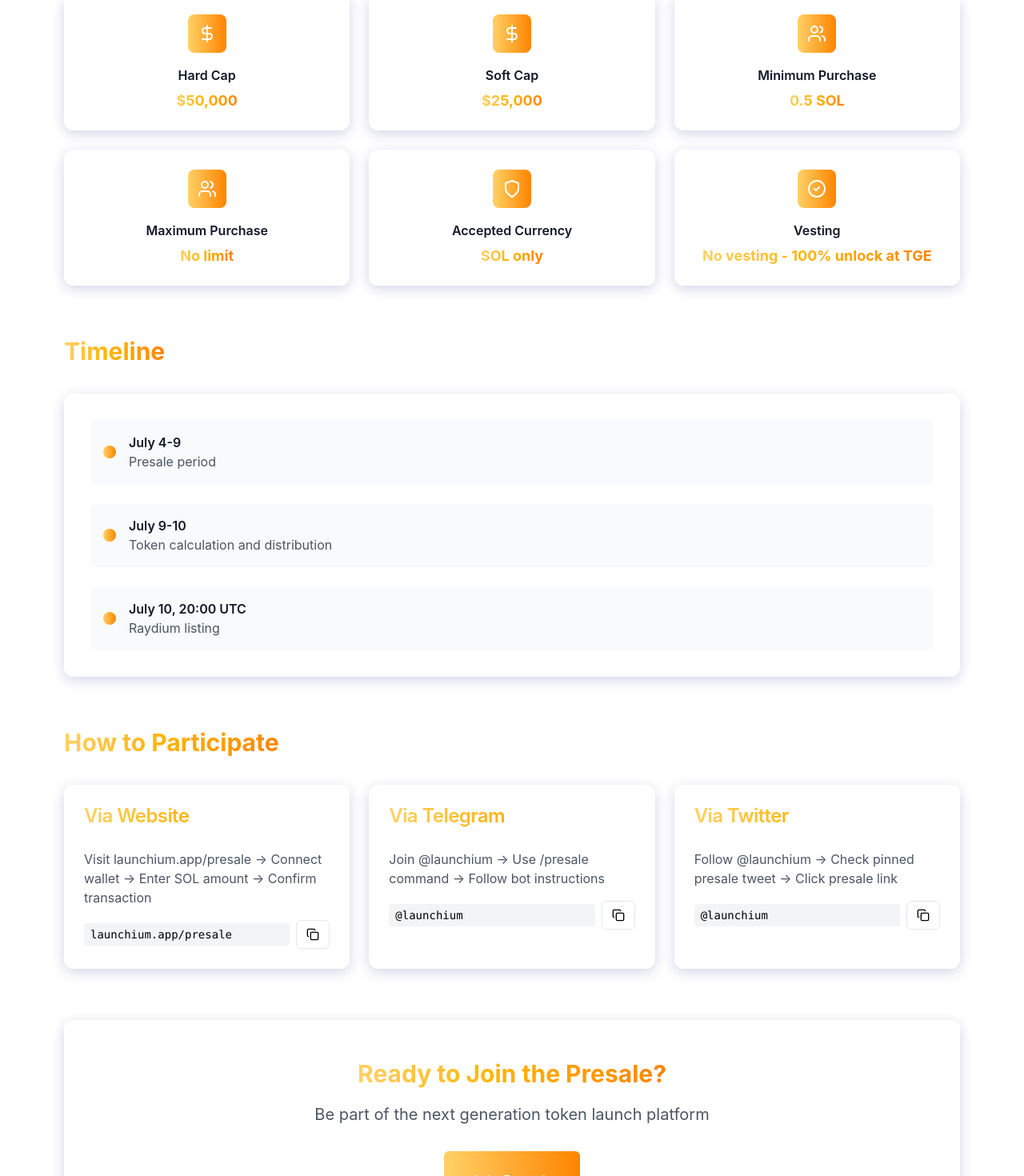
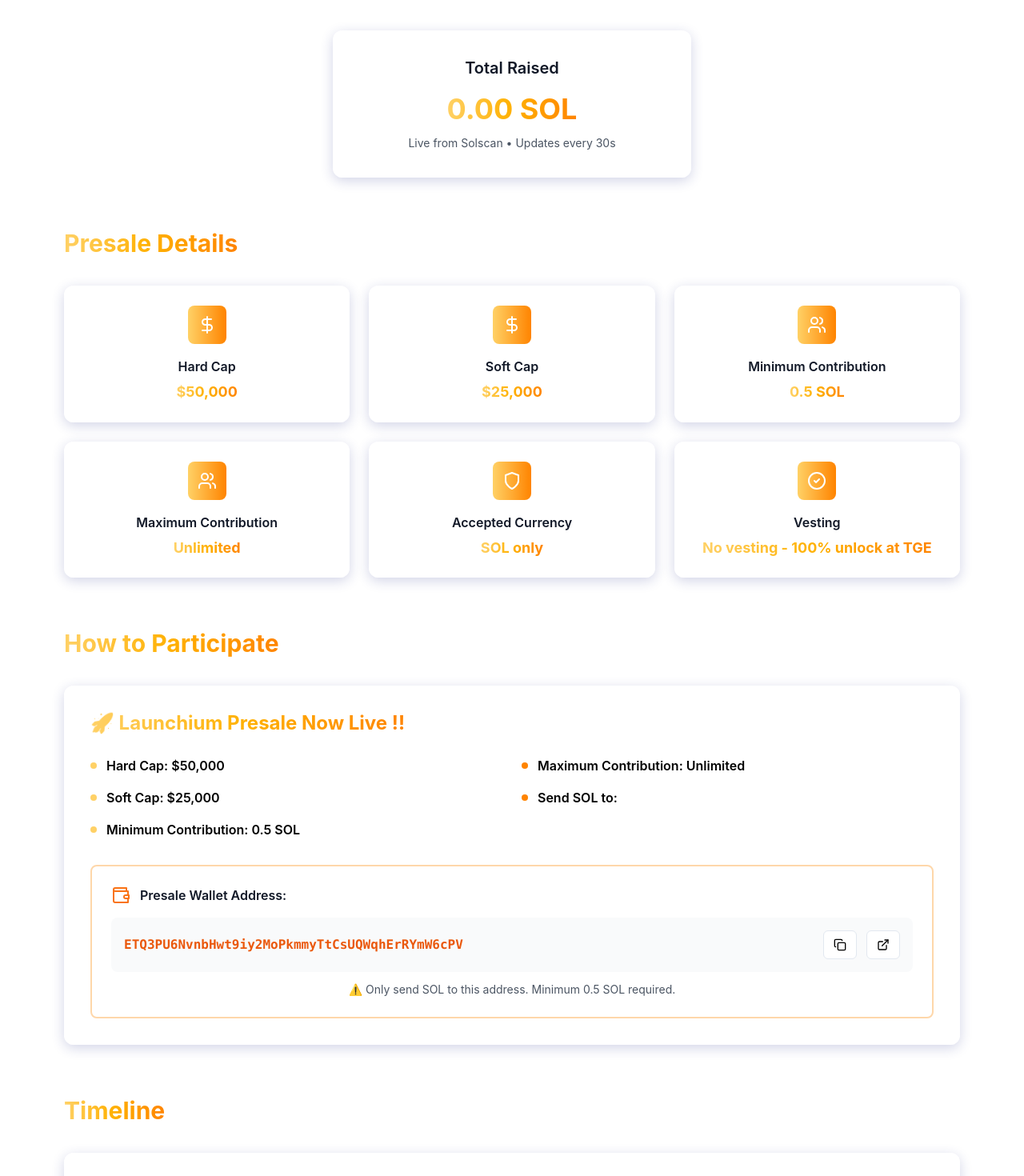
Before and after one commit to gigagfun/launchium, a Next.js app: page /presale in a window 1280 px wide. Shown: the part 815-2285 px from the top of the page at 80% size. Built offline with nearby package versions, Linux system fonts and the light colour scheme; no server answers.

Commit message:
Update presale page with live countdown, Solana address, and raised amount tracker

```diff
--- a/app/presale/page.tsx
+++ b/app/presale/page.tsx
@@ -4,7 +4,7 @@
 import { motion } from 'framer-motion'
 import { Card, CardContent, CardHeader, CardTitle } from '@/components/ui/card'
 import { Button } from '@/components/ui/button'
-import { Clock, DollarSign, Users, Shield, Copy, ExternalLink, CheckCircle2 } from 'lucide-react'
+import { Clock, DollarSign, Users, Shield, Copy, ExternalLink, CheckCircle2, Wallet } from 'lucide-react'
 import Image from 'next/image'
 
 const PresalePage = () => {
@@ -16,9 +16,10 @@
   })
 
   const [copied, setCopied] = useState<string | null>(null)
+  const [raisedAmount, setRaisedAmount] = useState<number>(0)
 
   useEffect(() => {
-    const targetDate = new Date('2025-07-04T20:00:00Z').getTime()
+    const targetDate = new Date('2025-07-09T20:00:00Z').getTime()
 
     const timer = setInterval(() => {
       const now = new Date().getTime()
@@ -37,23 +38,45 @@
     return () => clearInterval(timer)
   }, [])
 
+  // Fetch raised amount from Solscan API
+  useEffect(() => {
+    const fetchRaisedAmount = async () => {
+      try {
+        const response = await fetch('https://public-api.solscan.io/account/ETQ3PU6NvnbHwt9iy2MoPkmmyTtCsUQWqhErRYmW6cPV')
+        const data = await response.json()
+        const balanceInSOL = data.lamports / 1000000000 // Convert lamports to SOL
+        setRaisedAmount(balanceInSOL)
+      } catch (error) {
+        console.error('Error fetching balance:', error)
+        setRaisedAmount(0)
+      }
+    }
+
+    fetchRaisedAmount()
+    const interval = setInterval(fetchRaisedAmount, 30000) // Update every 30 seconds
+
+    return () => clearInterval(interval)
+  }, [])
+
   const copyToClipboard = (text: string, type: string) => {
     navigator.clipboard.writeText(text)
     setCopied(type)
     setTimeout(() => setCopied(null), 2000)
   }
 
+  const solanaAddress = "ETQ3PU6NvnbHwt9iy2MoPkmmyTtCsUQWqhErRYmW6cPV"
+
   const presaleDetails = [
     { label: "Hard Cap", value: "$50,000", icon: DollarSign },
     { label: "Soft Cap", value: "$25,000", icon: DollarSign },
-    { label: "Minimum Purchase", value: "0.5 SOL", icon: Users },
-    { label: "Maximum Purchase", value: "No limit", icon: Users },
+    { label: "Minimum Contribution", value: "0.5 SOL", icon: Users },
+    { label: "Maximum Contribution", value: "Unlimited", icon: Users },
     { label: "Accepted Currency", value: "SOL only", icon: Shield },
     { label: "Vesting", value: "No vesting - 100% unlock at TGE", icon: CheckCircle2 }
   ]
 
   const timeline = [
-    { date: "July 4-9", event: "Presale period", status: "upcoming" },
+    { date: "July 4-9", event: "Presale period", status: "live" },
     { date: "July 9-10", event: "Token calculation and distribution", status: "upcoming" },
     { date: "July 10, 20:00 UTC", event: "Raydium listing", status: "upcoming" }
   ]
@@ -112,7 +135,7 @@
             transition={{ delay: 0.2 }}
             className="text-xl md:text-2xl opacity-90"
           >
-            Join the future of token launches
+            🚀 Launchium Presale Now Live !!
           </motion.p>
         </div>
 
@@ -122,13 +145,25 @@
 
       <div className="max-w-6xl mx-auto px-4 py-16 space-y-16">
 
+        {/* Live Status Banner */}
+        <motion.div
+          initial={{ opacity: 0, y: 20 }}
+          animate={{ opacity: 1, y: 0 }}
+          className="text-center"
+        >
+          <div className="inline-flex items-center space-x-2 bg-green-100 dark:bg-green-900/20 text-green-800 dark:text-green-400 px-6 py-3 rounded-full text-lg font-semibold">
+            <div className="w-3 h-3 bg-green-500 rounded-full animate-pulse"></div>
+            <span>Presale is LIVE!</span>
+          </div>
+        </motion.div>
+
         {/* Countdown Timer */}
         <motion.div
           initial={{ opacity: 0, y: 50 }}
           whileInView={{ opacity: 1, y: 0 }}
           className="text-center"
         >
-          <h2 className="text-3xl font-bold gradient-text mb-8">Presale Starts In</h2>
+          <h2 className="text-3xl font-bold gradient-text mb-8">Presale Ends In</h2>
           <div className="grid grid-cols-2 md:grid-cols-4 gap-4 max-w-2xl mx-auto">
             {Object.entries(timeLeft).map(([unit, value]) => (
               <Card key={unit} className="text-center">
@@ -144,8 +179,27 @@
             ))}
           </div>
           <p className="text-sm text-gray-600 dark:text-gray-400 mt-4">
-            July 4, 2025 20:00 UTC - July 9, 2025 20:00 UTC
+            Ends: July 9, 2025 at 20:00 UTC
           </p>
+        </motion.div>
+
+        {/* Raised Amount */}
+        <motion.div
+          initial={{ opacity: 0, y: 50 }}
+          whileInView={{ opacity: 1, y: 0 }}
+          className="text-center"
+        >
+          <Card className="max-w-md mx-auto bg-gradient-to-r from-primary/10 to-accent/10 border-2 border-primary/20">
+            <CardContent className="p-8">
+              <h3 className="text-xl font-semibold mb-4 text-gray-900 dark:text-gray-100">Total Raised</h3>
+              <div className="text-4xl font-bold gradient-text mb-2">
+                {raisedAmount.toFixed(2)} SOL
+              </div>
+              <div className="text-sm text-gray-600 dark:text-gray-400">
+                Live from Solscan • Updates every 30s
+              </div>
+            </CardContent>
+          </Card>
         </motion.div>
 
         {/* Presale Details */}
@@ -180,6 +234,85 @@
           </div>
         </motion.div>
 
+        {/* How to Participate */}
+        <motion.div
+          initial={{ opacity: 0, y: 50 }}
+          whileInView={{ opacity: 1, y: 0 }}
+        >
+          <h2 className="text-3xl font-bold gradient-text text-center mb-8">How to Participate</h2>
+
+          {/* Presale Info */}
+          <Card className="mb-8 bg-gradient-to-r from-blue-50 to-purple-50 dark:from-blue-900/20 dark:to-purple-900/20 border-2 border-blue-200 dark:border-blue-800">
+            <CardContent className="p-8">
+              <h3 className="text-2xl font-bold gradient-text mb-6 text-center">
+                🚀 Launchium Presale Now Live !!
+              </h3>
+              <div className="grid grid-cols-1 md:grid-cols-2 gap-6">
+                <div className="space-y-4">
+                  <div className="flex items-center space-x-3">
+                    <div className="w-2 h-2 bg-primary rounded-full"></div>
+                    <span className="font-semibold">Hard Cap: $50,000</span>
+                  </div>
+                  <div className="flex items-center space-x-3">
+                    <div className="w-2 h-2 bg-primary rounded-full"></div>
+                    <span className="font-semibold">Soft Cap: $25,000</span>
+                  </div>
+                  <div className="flex items-center space-x-3">
+                    <div className="w-2 h-2 bg-primary rounded-full"></div>
+                    <span className="font-semibold">Minimum Contribution: 0.5 SOL</span>
+                  </div>
+                </div>
+                <div className="space-y-4">
+                  <div className="flex items-center space-x-3">
+                    <div className="w-2 h-2 bg-accent rounded-full"></div>
+                    <span className="font-semibold">Maximum Contribution: Unlimited</span>
+                  </div>
+                  <div className="flex items-center space-x-3">
+                    <div className="w-2 h-2 bg-accent rounded-full"></div>
+                    <span className="font-semibold">Send SOL to:</span>
+                  </div>
+                </div>
+              </div>
+
+              {/* Solana Address */}
+              <div className="mt-8 p-6 bg-white dark:bg-gray-900 rounded-lg border-2 border-orange-200 dark:border-orange-800">
+                <div className="flex items-center space-x-3 mb-4">
+                  <Wallet className="w-6 h-6 text-orange-500" />
+                  <span className="font-semibold text-gray-900 dark:text-gray-100">Presale Wallet Address:</span>
+                </div>
+                <div className="flex items-center space-x-3 p-4 bg-gray-50 dark:bg-gray-800 rounded-lg">
+                  <code className="flex-1 text-sm md:text-base font-mono text-orange-600 dark:text-orange-400 font-bold break-all">
+                    {solanaAddress}
+                  </code>
+                  <Button
+                    size="sm"
+                    variant="outline"
+                    onClick={() => copyToClipboard(solanaAddress, 'address')}
+                    className="flex-shrink-0"
+                  >
+                    {copied === 'address' ? (
+                      <CheckCircle2 className="w-4 h-4 text-green-500" />
+                    ) : (
+                      <Copy className="w-4 h-4" />
+                    )}
+                  </Button>
+                  <Button
+                    size="sm"
+                    variant="outline"
+                    onClick={() => window.open(`https://solscan.io/account/${solanaAddress}`, '_blank')}
+                    className="flex-shrink-0"
+                  >
+                    <ExternalLink className="w-4 h-4" />
+                  </Button>
+                </div>
+                <p className="text-sm text-gray-600 dark:text-gray-400 mt-3 text-center">
+                  ⚠️ Only send SOL to this address. Minimum 0.5 SOL required.
+                </p>
+              </div>
+            </CardContent>
+          </Card>
+        </motion.div>
+
         {/* Timeline */}
         <motion.div
           initial={{ opacity: 0, y: 50 }}
@@ -195,12 +328,23 @@
                     initial={{ opacity: 0, x: -20 }}
                     whileInView={{ opacity: 1, x: 0 }}
                     transition={{ delay: index * 0.2 }}
-                    className="flex items-center space-x-4 p-4 rounded-lg bg-gray-50 dark:bg-gray-800/50"
+                    className={`flex items-center space-x-4 p-4 rounded-lg ${
+                      item.status === 'live'
+                        ? 'bg-green-50 dark:bg-green-900/20 border-2 border-green-200 dark:border-green-800'
+                        : 'bg-gray-50 dark:bg-gray-800/50'
+                    }`}
                   >
-                    <div className="w-4 h-4 bg-gradient-to-r from-primary to-accent rounded-full"></div>
+                    <div className={`w-4 h-4 rounded-full ${
+                      item.status === 'live'
+                        ? 'bg-green-500 animate-pulse'
+                        : 'bg-gradient-to-r from-primary to-accent'
+                    }`}></div>
                     <div className="flex-1">
-                      <div className="font-semibold text-gray-900 dark:text-gray-100">
-                        {item.date}
+                      <div className="font-semibold text-gray-900 dark:text-gray-100 flex items-center space-x-2">
+                        <span>{item.date}</span>
+                        {item.status === 'live' && (
+                          <span className="text-green-500 text-sm font-bold">• LIVE</span>
+                        )}
                       </div>
                       <div className="text-gray-600 dark:text-gray-400">
                         {item.event}
@@ -213,51 +357,6 @@
           </Card>
         </motion.div>
 
-        {/* How to Participate */}
-        <motion.div
-          initial={{ opacity: 0, y: 50 }}
-          whileInView={{ opacity: 1, y: 0 }}
-        >
-          <h2 className="text-3xl font-bold gradient-text text-center mb-8">How to Participate</h2>
-          <div className="grid grid-cols-1 md:grid-cols-3 gap-6">
-            {participationMethods.map((method, index) => (
-              <motion.div
-                key={index}
-                initial={{ opacity: 0, y: 20 }}
-                whileInView={{ opacity: 1, y: 0 }}
-                transition={{ delay: index * 0.2 }}
-              >
-                <Card className="h-full">
-                  <CardHeader>
-                    <CardTitle className="gradient-text">{method.title}</CardTitle>
-                  </CardHeader>
-                  <CardContent>
-                    <p className="text-gray-600 dark:text-gray-400 mb-4">
-                      {method.description}
-                    </p>
-                    <div className="flex items-center space-x-2">
-                      <code className="bg-gray-100 dark:bg-gray-800 px-2 py-1 rounded text-sm flex-1">
-                        {method.link}
-                      </code>
-                      <Button
-                        size="sm"
-                        variant="outline"
-                        onClick={() => copyToClipboard(method.link, method.title)}
-                      >
-                        {copied === method.title ? (
-                          <CheckCircle2 className="w-4 h-4" />
-                        ) : (
-                          <Copy className="w-4 h-4" />
-                        )}
-                      </Button>
-                    </div>
-                  </CardContent>
-                </Card>
-              </motion.div>
-            ))}
-          </div>
-        </motion.div>
-
         {/* CTA Section */}
         <motion.div
           initial={{ opacity: 0, y: 50 }}
@@ -267,17 +366,21 @@
           <Card className="bg-gradient-to-r from-primary/10 to-accent/10 border-2 border-primary/20">
             <CardContent className="p-12">
               <h2 className="text-3xl font-bold gradient-text mb-4">
-                Ready to Join the Presale?
+                🚀 Join the Presale Now!
               </h2>
               <p className="text-xl text-gray-600 dark:text-gray-400 mb-8">
-                Be part of the next generation token launch platform
+                Send SOL to the address above and be part of the future
               </p>
               <div className="space-y-4">
-                <Button size="lg" className="w-full sm:w-auto bg-gradient-to-r from-primary to-accent text-white hover:opacity-90 text-lg px-8 py-6 h-auto">
-                  Join Presale
+                <Button
+                  size="lg"
+                  className="w-full sm:w-auto bg-gradient-to-r from-primary to-accent text-white hover:opacity-90 text-lg px-8 py-6 h-auto"
+                  onClick={() => window.open(`https://solscan.io/account/${solanaAddress}`, '_blank')}
+                >
+                  View on Solscan
                 </Button>
                 <div className="text-sm text-gray-500 dark:text-gray-400">
-                  Presale starts July 4, 2025 at 20:00 UTC
+                  Presale ends July 9, 2025 at 20:00 UTC
                 </div>
               </div>
             </CardContent>
```
